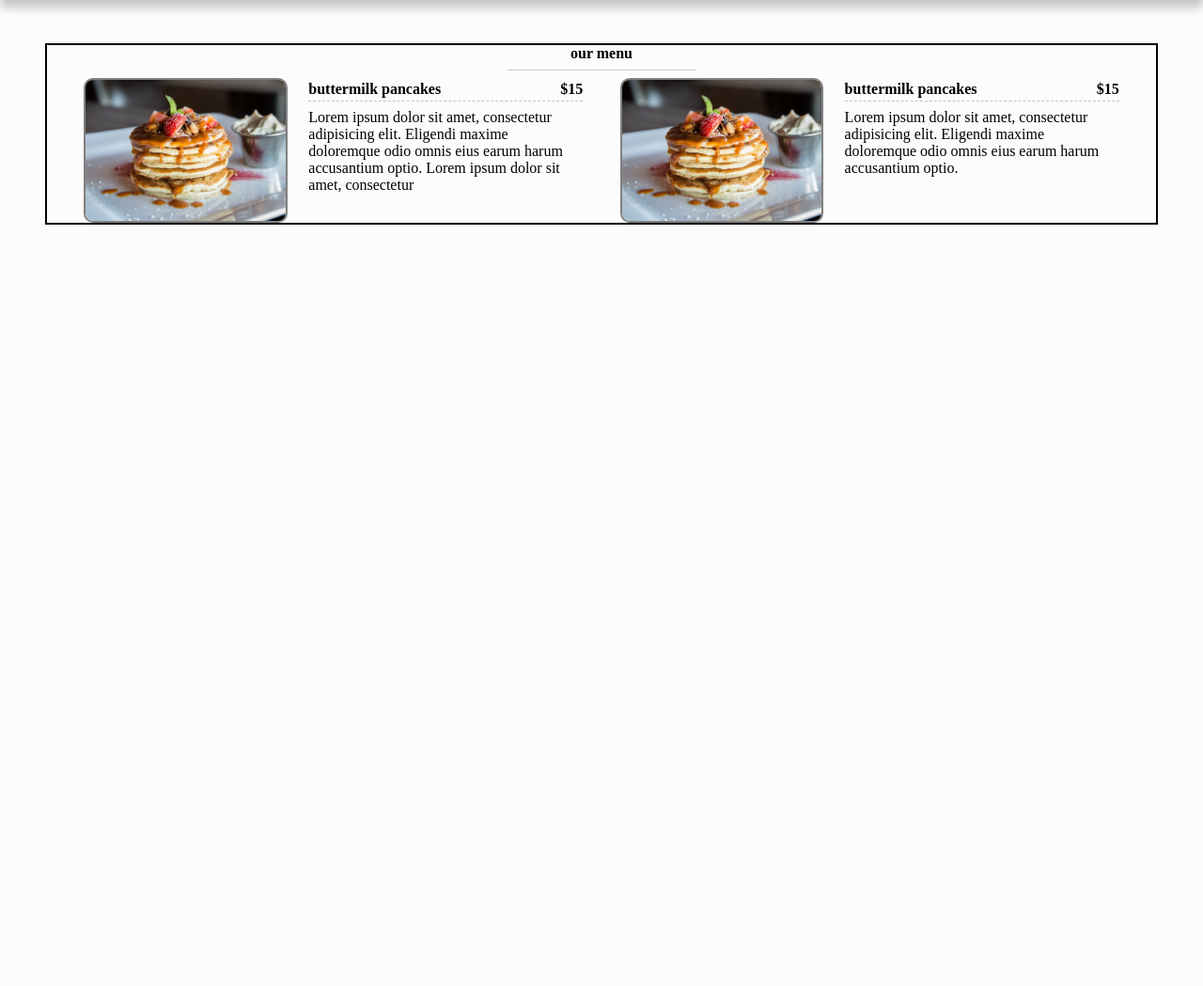
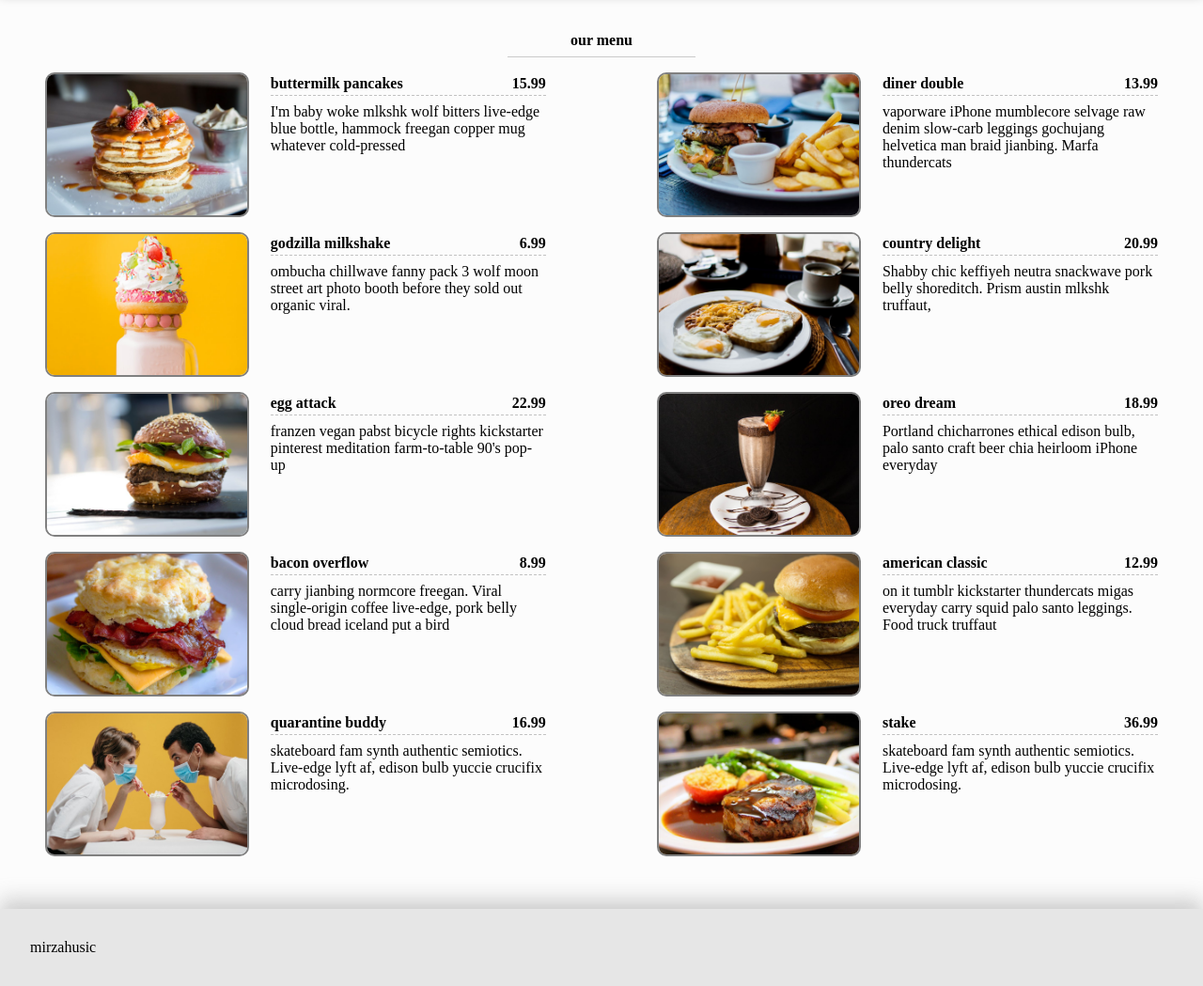
Before and after one commit to husicmirza/Restaurant, a plain HTML site: page index.html in a window 1280 px wide. Shown: the part 510-1559 px from the top of the page at 94% size. Before the commit the page ends 800 px from the top, so only its background shows below. Drawn offline with Linux system fonts and the light colour scheme.

Commit message:
Update menu and footer implemeted

```diff
--- a/app.js
+++ b/app.js
@@ -0,0 +1,138 @@
+const menu = [
+  {
+    id: 1,
+    title: "buttermilk pancakes",
+    category: "breakfast",
+    price: 15.99,
+    img: "./images/item-1.jpeg",
+    desc: `I'm baby woke mlkshk wolf bitters live-edge blue bottle, hammock freegan copper mug whatever cold-pressed `,
+  },
+  {
+    id: 2,
+    title: "diner double",
+    category: "lunch",
+    price: 13.99,
+    img: "./images/item-2.jpeg",
+    desc: `vaporware iPhone mumblecore selvage raw denim slow-carb leggings gochujang helvetica man braid jianbing. Marfa thundercats `,
+  },
+  {
+    id: 3,
+    title: "godzilla milkshake",
+    category: "shakes",
+    price: 6.99,
+    img: "./images/item-3.jpeg",
+    desc: `ombucha chillwave fanny pack 3 wolf moon street art photo booth before they sold out organic viral.`,
+  },
+  {
+    id: 4,
+    title: "country delight",
+    category: "breakfast",
+    price: 20.99,
+    img: "./images/item-4.jpeg",
+    desc: `Shabby chic keffiyeh neutra snackwave pork belly shoreditch. Prism austin mlkshk truffaut, `,
+  },
+  {
+    id: 5,
+    title: "egg attack",
+    category: "lunch",
+    price: 22.99,
+    img: "./images/item-5.jpeg",
+    desc: `franzen vegan pabst bicycle rights kickstarter pinterest meditation farm-to-table 90's pop-up `,
+  },
+  {
+    id: 6,
+    title: "oreo dream",
+    category: "shakes",
+    price: 18.99,
+    img: "./images/item-6.jpeg",
+    desc: `Portland chicharrones ethical edison bulb, palo santo craft beer chia heirloom iPhone everyday`,
+  },
+  {
+    id: 7,
+    title: "bacon overflow",
+    category: "breakfast",
+    price: 8.99,
+    img: "./images/item-7.jpeg",
+    desc: `carry jianbing normcore freegan. Viral single-origin coffee live-edge, pork belly cloud bread iceland put a bird `,
+  },
+  {
+    id: 8,
+    title: "american classic",
+    category: "lunch",
+    price: 12.99,
+    img: "./images/item-8.jpeg",
+    desc: `on it tumblr kickstarter thundercats migas everyday carry squid palo santo leggings. Food truck truffaut  `,
+  },
+  {
+    id: 9,
+    title: "quarantine buddy",
+    category: "shakes",
+    price: 16.99,
+    img: "./images/item-9.jpeg",
+    desc: `skateboard fam synth authentic semiotics. Live-edge lyft af, edison bulb yuccie crucifix microdosing.`,
+  },
+  {
+    id: 10,
+    title: "stake",
+    category: "diner",
+    price: 36.99,
+    img: "./images/item-10.jpeg",
+    desc: `skateboard fam synth authentic semiotics. Live-edge lyft af, edison bulb yuccie crucifix microdosing.`,
+  },
+];
+
+const sectionCenter = document.querySelector(".section-items");
+// const btnContainer = document.querySelector(".btn-container");
+
+function article(item) {
+  return `<article class="menu-item">
+  <img src=${item.img} class="photo" alt=${item.title} />
+  <div class="item-info">
+    <header>
+      <h4>${item.title}</h4>
+      <h4 class="price">${item.price}</h4>
+    </header>
+    <p class="item-text">${item.desc}</p>
+  </div>
+  </article>`;
+}
+
+// function buttons(menuCategory) {
+//   return `<button class="filter-btn" type="button" data-id=${menuCategory}>${menuCategory}</button>
+//     `;
+// }
+
+const displayMenuItems = function (menuItems, category) {
+  let displayMenu = menuItems.map(function (item) {
+    if (item.category === category) return article(item);
+    else if (category === "all") return article(item);
+  });
+  displayMenu = displayMenu.join("");
+  sectionCenter.innerHTML = displayMenu;
+};
+
+// const displayButtons = function (menu) {
+//   const categorys = menu.reduce(
+//     function (values, item) {
+//       if (!values.includes(item.category)) values.push(item.category);
+//       return values;
+//     },
+//     ["all"]
+//   );
+//   let categoryBtns = categorys.map(function (category) {
+//     return buttons(category);
+//   });
+
+//   categoryBtns = categoryBtns.join("");
+//   btnContainer.innerHTML = categoryBtns;
+//   const btns = document.querySelectorAll(".filter-btn");
+//   btns.forEach(function (btn) {
+//     btn.addEventListener("click", function (e) {
+//       const category = e.currentTarget.dataset.id;
+//       displayMenuItems(menu, category);
+//     });
+//   });
+// };
+
+window.addEventListener("DOMContentLoaded", displayMenuItems(menu, "all"));
+window.addEventListener("DOMContentLoaded", displayButtons(menu));
--- a/index.html
+++ b/index.html
@@ -34,7 +34,7 @@
           <div class="underline"></div>
         </div>
         <div class="section-items">
-          <article class="menu-item">
+          <div class="menu-item">
             <img src="./images/item-1.jpeg" class="photo" alt="" />
             <div class="item-info">
               <header>
@@ -47,8 +47,8 @@
                 accusantium optio. Lorem ipsum dolor sit amet, consectetur
               </p>
             </div>
-          </article>
-          <article class="menu-item">
+          </div>
+          <div class="menu-item">
             <img src="./images/item-1.jpeg" class="photo" alt="" />
             <div class="item-info">
               <header>
@@ -61,10 +61,28 @@
                 accusantium optio.
               </p>
             </div>
-          </article>
+          </div>
+          <div class="menu-item">
+            <img src="./images/item-1.jpeg" class="photo" alt="" />
+            <div class="item-info">
+              <header>
+                <h4>buttermilk pancakes</h4>
+                <h4 class="price">$15</h4>
+              </header>
+              <p class="item-text">
+                Lorem ipsum dolor sit amet, consectetur adipisicing elit.
+                Eligendi maxime doloremque odio omnis eius earum harum
+                accusantium optio.
+              </p>
+            </div>
+          </div>
         </div>
       </div>
     </section>
+
+    <footer>
+      <div class="container">mirzahusic</div>
+    </footer>
 
     <!-- script -->
     <script src="app.js"></script>
--- a/styles.css
+++ b/styles.css
@@ -21,6 +21,15 @@ ul {
 li {
   margin: 0 1em;
 }
+section {
+  padding: 3em;
+}
+
+footer {
+  padding: 2em;
+  background: rgba(189, 189, 189, 0.342);
+  box-shadow: 0px -10px 20px rgba(189, 189, 189, 0.74);
+}
 
 .nav-header {
   padding: 8em;
@@ -33,20 +42,14 @@ li {
   box-shadow: 0px 10px 10px rgba(0, 0, 0, 0.219);
 }
 .container {
-  border: 2px solid black;
+  /* border: 2px solid black; */
 }
 .nav-container {
-  border: 2px solid blue;
   display: flex;
   justify-content: space-evenly;
 }
 .header-container {
   padding: 5em;
-  border: 2px solid blue;
-}
-
-section {
-  padding: 3em;
 }
 
 .section-title {
@@ -62,14 +65,16 @@ section {
 .section-items {
   display: flex;
   flex-direction: row;
-  justify-content: space-evenly;
+  justify-content: space-between;
   align-items: flex-start;
+  flex-wrap: wrap;
 }
+
 .menu-item {
+  margin: 0.5em 0;
+  display: flex;
+  justify-content: space-between;
   width: 45%;
-  display: flex;
-  align-items: flex-start;
-  justify-content: space-between;
   border-radius: 10px;
 }
 .photo {
```
